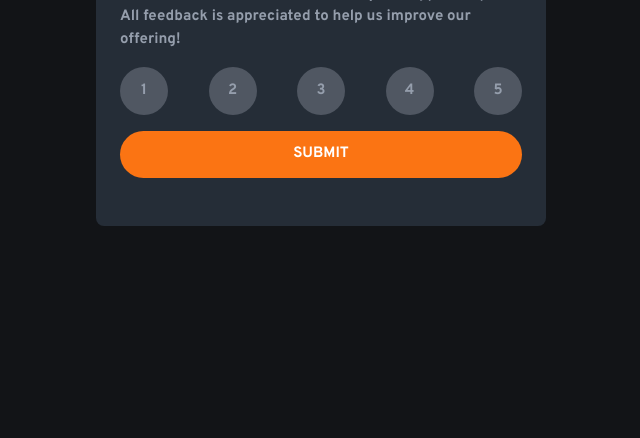
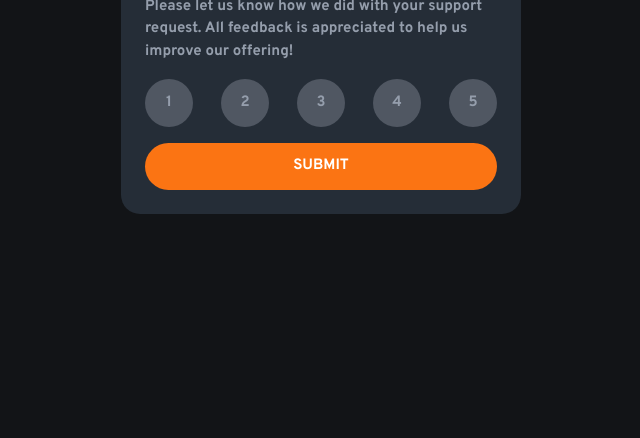
Before and after one commit to younesadjoudj/interactive-rating-component-main, a plain HTML site: page index.html in a window 1280 px wide. Shown: the part 362-800 px from the top of the page, without its empty margins (319-959 px from the left). Drawn offline with Linux system fonts and the light colour scheme.

Commit message:
border radius updated

```diff
--- a/style.css
+++ b/style.css
@@ -71,10 +71,9 @@ body {
 .container {
     background-color: var(--clr-neutral-Dark-Blue);
     font-weight: var(--fw-bold);
-    max-width: 450px;
-    min-height: 375px;
+    max-width: 400px;
     padding: 1.5rem;
-    border-radius: .5rem;
+    border-radius: 1.2rem;
 }
 
 .circle {
```
